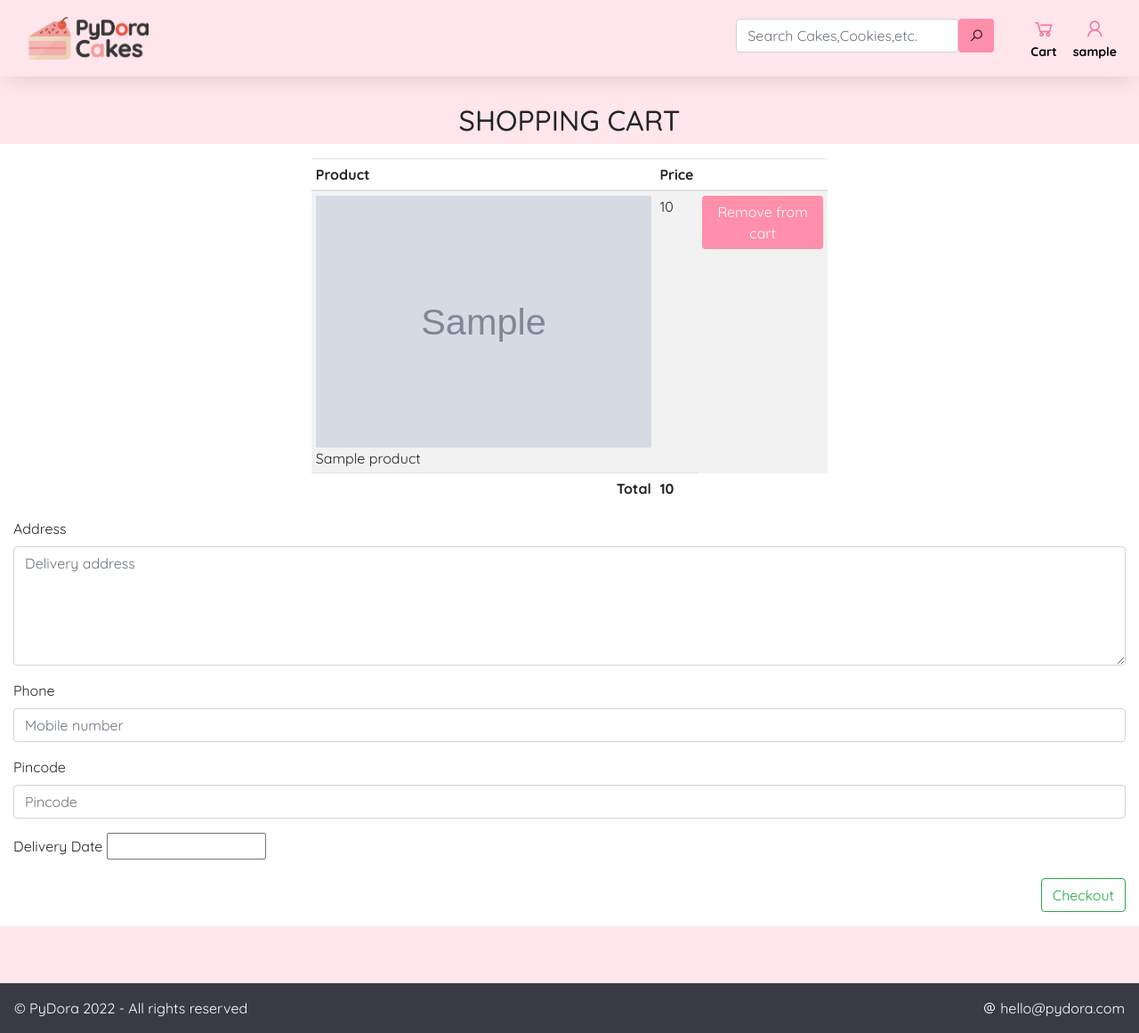
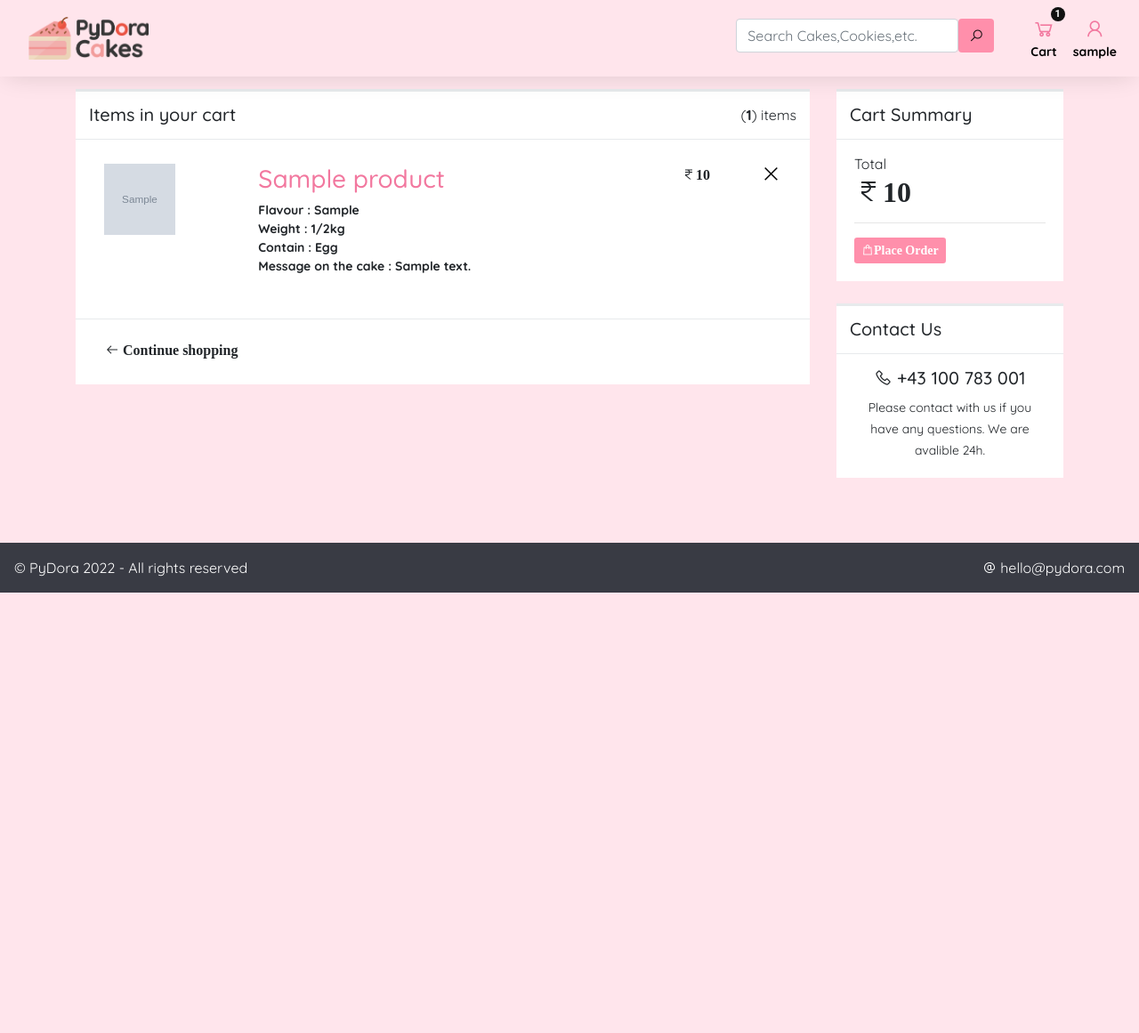
Before and after one commit to Gopika-gs/pydoracake-, a Django app: page /usercart in a window 1280 px wide. Shown: the whole page at 89% size. After the commit the page ends 666 px from the top, so only its background shows below. Run offline with Django 3.2, Linux system fonts and the light colour scheme; a user stored in the database is signed in; tables that the repository leaves empty hold one stand-in row (values such as "Sample post"); grey boxes marked "Sample" are stand-in pictures; some libraries are stand-ins or nearby versions.

Commit message:
updated with new features

```diff
--- a/storefront/models.py
+++ b/storefront/models.py
@@ -37,7 +37,7 @@ class CustomerCart(models.Model):
     addedon = models.DateTimeField(auto_now_add=True)
     upgrade = models.CharField(choices=UPGRADE_CHOICES,default='1/2kg', max_length=10)
     content = models.CharField(choices=CONTENT_CHOICES,default='egg', max_length=10)
-    message = models.CharField(max_length=25,null=True)
+    message = models.TextField(max_length=40,default=None)
 
 
 class CustomerCheckout(models.Model):
@@ -58,5 +58,4 @@ class customerPayedProducts(models.Model):
     customer = models.ForeignKey(User, on_delete=models.CASCADE, null=False, blank=False)
     product_name = models.CharField(max_length=200)
     price = models.FloatField()
-    product_description = models.CharField(max_length=1000)
     checkout_details = models.ForeignKey(CustomerCheckout, on_delete=models.CASCADE, null=False, blank=False)
--- a/storefront/static/main.css
+++ b/storefront/static/main.css
@@ -1,6 +1,10 @@
 body {
   font-family: "Quicksand", sans-serif;
   background-color: #FFE5EC;
+}
+
+a:hover {
+  color: #000000;
 }
 
 #search-button:hover {
@@ -148,6 +152,10 @@ figure {
   font-size: 14px;
 }
 
+.la-times {
+  font-size: 23px;
+}
+
 .one {
   display: none;
 }
@@ -172,6 +180,8 @@ figure {
   object-fit: cover;
 }
 
+
+
 hr {
   margin-top: 1rem;
   margin-bottom: 1rem;
@@ -189,6 +199,191 @@ ul {
   width: 50%;
 }
 
+.payment {
+  border: 1px solid #f2f2f2;
+  height: 280px;
+  border-radius: 20px;
+  background: #fff;
+}
+
+.payment_header {
+  background: #f2789f;
+  padding: 20px;
+  border-radius: 20px 20px 0px 0px;
+
+}
+
+.check {
+  margin: 0px auto;
+  width: 50px;
+  height: 50px;
+  border-radius: 100%;
+  background: #fff;
+  text-align: center;
+}
+
+.check i {
+  vertical-align: middle;
+  line-height: 50px;
+  font-size: 41px;
+}
+
+.content {
+  text-align: center;
+}
+
+.content h1 {
+  font-size: 25px;
+  padding-top: 25px;
+}
+
+.content a {
+  width: 200px;
+  height: 35px;
+  color: #fff;
+  border-radius: 30px;
+  padding: 5px 10px;
+  background: #f2789f;
+  transition: all ease-in-out 0.3s;
+}
+
+.content a:hover {
+  text-decoration: none;
+  background: #000;
+}
+
+
+.text-navy {
+  color: #f2789f;
+}
+
+.text-navy:hover {
+  text-decoration: none;
+}
+
+.count {
+  position: absolute;
+  top: 0;
+  right: 0;
+  z-index: 2;
+  font-size: 11px;
+  border-radius: 50%;
+  background: #111111;
+  width: 16px;
+  height: 16px;
+  line-height: 16px;
+  display: block;
+  text-align: center;
+  color: white;
+  font-family: 'Roboto', sans-serif;
+  font-weight: bold;
+}
+
+.cart-product-imitation img {
+  text-align: center;
+  height: 80px;
+  width: 80px;
+  background-color: #f8f8f9;
+}
+
+.la-times {
+  color: #000;
+}
+
+
+
+.product-imitation.xl {
+  padding: 120px 0;
+}
+
+.product-desc {
+  padding: 20px;
+  position: relative;
+}
+
+.ecommerce .tag-list {
+  padding: 0;
+}
+
+.ecommerce .fa-star {
+  color: #d1dade;
+}
+
+.ecommerce .fa-star.active {
+  color: #f8ac59;
+}
+
+.ecommerce .note-editor {
+  border: 1px solid #e7eaec;
+}
+
+table.shoping-cart-table {
+  margin-bottom: 0;
+}
+
+table.shoping-cart-table tr td {
+  border: none;
+  text-align: right;
+}
+
+table.shoping-cart-table tr td.desc,
+table.shoping-cart-table tr td:first-child {
+  text-align: left;
+}
+
+table.shoping-cart-table tr td:last-child {
+  width: 80px;
+}
+
+.ibox {
+  clear: both;
+  margin-bottom: 25px;
+  margin-top: 0;
+  padding: 0;
+}
+
+.ibox.collapsed .ibox-content {
+  display: none;
+}
+
+.ibox:after,
+.ibox:before {
+  display: table;
+}
+
+.ibox-title {
+  -moz-border-bottom-colors: none;
+  -moz-border-left-colors: none;
+  -moz-border-right-colors: none;
+  -moz-border-top-colors: none;
+  background-color: #ffffff;
+  border-color: #e7eaec;
+  border-image: none;
+  border-style: solid solid none;
+  border-width: 3px 0 0;
+  color: inherit;
+  margin-bottom: 0;
+  padding: 14px 15px 7px;
+  min-height: 48px;
+}
+
+.ibox-content {
+  background-color: #ffffff;
+  color: inherit;
+  padding: 15px 20px 20px 20px;
+  border-color: #e7eaec;
+  border-image: none;
+  border-style: solid solid none;
+  border-width: 1px 0;
+}
+
+.ibox-footer {
+  color: inherit;
+  border-top: 1px solid #e7eaec;
+  font-size: 90%;
+  background: #ffffff;
+  padding: 10px 15px;
+}
 
 .footer {
   background-color: #393b44;
--- a/storefront/templates/customercart.html
+++ b/storefront/templates/customercart.html
@@ -1,93 +1,104 @@
 {% extends "partials/base.html" %}
+{% block cart %}
 
-
-{% block cart %}
-<div class="col-12">
-    <!-- Main Content -->
+<div class="container">
+    <div class="wrapper wrapper-content animated fadeInRight">
         <div class="row">
-        <div class="col-12 mt-3 text-center text-uppercase">
-            <h2>Shopping Cart</h2>
+            <div class="col-md-9">
+                <div class="ibox">
+                    <div class="ibox-title">
+                        <span class="float-right">(<strong>{{totalitems}}</strong>) items</span>
+                        <h5>Items in your cart</h5>
                     </div>
-    </div>
-
-    <main class="row">
-        <div class="col-12 bg-white py-3 mb-3">
-            <div class="row">
-                {%if usercart%}
-                <div class="col-lg-6 col-md-8 col-sm-10 mx-auto table-responsive">
-                    <div class="col-12">
-                        <table class="table table-striped table-hover table-sm">
-                            <thead>
-                            <tr>
-                                <th>Product</th>
-                                <th>Price</th>
-                                <th></th>
-                            </tr>
-                            </thead>
+                    {% if usercart%}
+                    <div class="ibox-content">
+                        <div class="table-responsive">
+                            <table class="table shoping-cart-table">
                                 <tbody>
                                     {% for item in usercart %}
                                 <tr>
                                     <td>
+                                        <div class="cart-product-imitation">
                                             <img src="{{item.product.img.url}}" class="img-fluid">
-                                        {{item.product.name}}
+                                        </div>
+                                    </td>
+                                    <td class="desc">
+                                        <h3>
+                                            <a href="#" class="text-navy">
+                                                {{item.product.name|capfirst}}
+                                            </a>
+                                        </h3>
+                                        <dl class="small m-b-none">
+                                            <dt>Flavour : {{item.product.flavour|capfirst}} </dt>
+                                            <dt>Weight : {{item.upgrade}}</dt>
+                                            <dt>Contain : {{item.content|capfirst}}</dt>
+                                            <dt>Message on the cake : {{item.message|capfirst}}</dt>
+                                        </dl>
                                     </td>
                                     <td>
-                                        {{item.product.price}}
+                                        <i class="las la-rupee-sign">{{item.product.price}}</i>
                                     </td>
                                     <td>
-                                        <a href="{%url 'removefromcartpage' product_id=item.product.id%}" class="btn btn-primary">Remove from cart</a>
+                                        <a href = "{%url 'removefromcartpage' product_id=item.product.id%}"><i class="las la-times"></i></a>
                                     </td>
                                 </tr>
-                                {% endfor %}
+                                {% endfor%}
                                 </tbody>
-                            <tfoot>
-                                <tr>
-                                    <th class="text-right">Total</th>
-                                    <th>{{totalprice}}</th>
-                                </tr>
-                            </tfoot>
                             </table>
                         </div>
                     </div>
-                <div class="col-12">
-                    <form action="{% url 'checkoutcustomer' %}" method="POST">
 
-                        {%csrf_token%}
-                        <div class="form-group">
-                            <label for="address">Address</label>
-                            {{checkoutform.address}}
+                    <div class="ibox-content">
+                        <a href="{% url 'homepage' %}"><button class="btn btn-white"><i class="las la-arrow-left"> Continue shopping</i></button></a>
                     </div>
-                        <div class="form-group">
-                            <label for="phone">Phone</label>
-                            {{checkoutform.phone}}
+                    {% else %}
+
+                    <div class="col-lg-6 col-md-8 col-sm-10 mx-auto table-responsive text-center mt-4 ibox-content">
+                        <h3 class="text-danger text-center">No product is available in cart</h3>
+                        <a href="{% url 'homepage' %}" class="btn btn-sm btn-info mx-auto">KEEP BROWSING</a>
                     </div>
-                        <div class="form-group">
-                            <label for="pincode">Pincode</label>
-                            {{checkoutform.pincode}}
+                    {% endif %}
                 </div>
-                        <div class="form-group">
-                            <label for="date">Delivery Date</label>
-                            {{checkoutform.date}}
+            </div>
+            <div class="col-md-3">
+                <div class="ibox">
+                    <div class="ibox-title">
+                        <h5>Cart Summary</h5>
+                    </div>
+                    <div class="ibox-content">
+                        <span>
+                            Total
+                        </span>
+                        <h2 class="font-bold">
+                            <i class="las la-rupee-sign">{{totalprice}}</i>
+                        </h2>
+                        <hr>
+
+                        <div class="m-t-sm">
+                            <div class="btn-group">
+                            <a href="{%url 'placeorder'%}" class="btn btn-primary btn-sm"><i class="las la-shopping-bag">Place Order</i></a>
+                            </div>
+                        </div>
+                    </div>
+                </div>
+                <div class="ibox">
+                    <div class="ibox-title">
+                        <h5>Contact Us</h5>
+                    </div>
+                    <div class="ibox-content text-center">
+                        <h5><i class="las la-phone"></i> +43 100 783 001</h5>
+                        <span class="small">
+                            Please contact with us if you have any questions. We are avalible 24h.
+                        </span>
+                    </div>
+                </div>
+            </div>
+        </div>
     </div>
 </div>
 
-                <div class="col-12 text-right">
-                    <input type="submit" class="btn btn-outline-success" value="Checkout">
-                </div>
-            </form>
 
-        </div>
-                {%else%}
-                <div class="col-lg-6 col-md-8 col-sm-10 mx-auto table-responsive text-center">
-                    <h3 class="text-danger text-center">No product is available in cart</h3>
-                    <a href="{% url 'homepage' %}" class="btn btn-sm btn-info mx-auto">KEEP BROWSING</a>
-                </div>
-                {%endif%}
-            </div>
-        </div>
-    </main>
-    <!-- Main Content -->
-</div>
+
 {% endblock cart%}
 {% block scripts%}
 <script>
--- a/storefront/templates/homepage.html
+++ b/storefront/templates/homepage.html
@@ -6,7 +6,7 @@
       {% for category in categories %}
 
       <div class="col-12 col-md-4 col-lg-3">
-          <div class="home-cake-card card mb-3">
+          <div class="home-cake-card card mb-3 h-200 overflow-hidden">
             <a class="card-link" href="{% url 'viewMore' category_id=category.id %}">
               <img src="{{category.img.url}}" class="card-img-top">
               <div class="card-body">
--- a/storefront/templates/partials/base.html
+++ b/storefront/templates/partials/base.html
@@ -50,7 +50,10 @@
               <a class="text-decoration-none" href="{% url 'usercart' %}">
                 <table>
                   <tr>
-                    <td><a class="nav-link guest text-center pb-0"><i class="las la-shopping-cart"></i></a></td>
+                    <td>
+                      <span class="count">{{cartn.totalitems}}</span>
+                      <a class="nav-link guest text-center pb-0"><i class="las la-shopping-cart"></i></a>
+                    </td>
                   </tr>
                   <tr>
                     <td><a class="nav-link guest text-center pt-0">Cart</a></td></tr>
@@ -142,9 +145,15 @@
       {% endblock %}
 
       {% block cheackout %}
-      {%endblock%}
+      {% endblock %}
 
       {% block searchresult %}
+      {% endblock %}
+
+      {% block payment_success %}
+      {% endblock %}
+
+      {% block Checkout %}
       {% endblock %}
 
 
--- a/storefront/templates/view_more.html
+++ b/storefront/templates/view_more.html
@@ -6,12 +6,12 @@
   <div class="container  mt-4">
     <div class="row">
         {% for product in prod %}
-      <div class="col-12 col-md-4 col-lg-3">
+      <div class="col-12 col-md-4 col-lg-3  h-200">
         <a class="card-link" href="{% url 'detailpage' id=product.id %}">
           <div class="home-cake-card card mb-3">
               <img src="{{product.img.url}}" class="card-img-top">
               <div class="card-body">
-                <h5 class="card-title font-weight-bold">{{product.name}}</h5>
+                <h5 class="card-title font-weight-bold ">{{product.name}}</h5>
                 <h4 class="font-weight-bold" ><i class="las la-rupee-sign detailrupee"></i>{{product.price}}</h4>
               </div></a>
           </div>
--- a/storefront/urls.py
+++ b/storefront/urls.py
@@ -20,6 +20,8 @@ urlpatterns=[
     path('markpaymentsuccess', views.markpaymentsuccess, name='markpaymentsuccess'),
     path('guestaddtocart', views.guestaddtocart, name='guestaddtocart'),
     path('guestcheckoutcustomer', views.guestcheckoutcustomer, name='guestcheckoutcustomer'),
-    path('buynow', views.buynow, name='buynow')
+    path('buynow', views.buynow, name='buynow'),
+    path('paymentsuccess', views.paymentsuccess, name='paymentsuccess'),
+    path('placeorder',views.placeorder, name='placeorder'),
 
 ]
--- a/storefront/views.py
+++ b/storefront/views.py
@@ -15,14 +15,21 @@ from storefront.forms import  CustomerCheckoutForm, LoginForm, RegistrationForm
 from django.views import generic
 from django.views.decorators.csrf import csrf_exempt
 
+def cartnum(request):
+    usercart = CustomerCart.objects.filter(customer = request.user).select_related('product')
+    totalitems = len(usercart)
+    return {'totalitems':totalitems}
+
+
 def search(request):
     results = []
+    cartn = cartnum(request)
     if request.method == "GET":
         query = request.GET.get('search')
         if query == '':
             query = 'None'
         results = Products.objects.filter(Q(name__icontains=query) | Q(img__icontains=query) | Q(price__icontains=query))
-    return render(request, 'storefront/search_page.html', {'query': query, 'results': results})
+    return render(request, 'storefront/search_page.html', {'query': query, 'results': results,'cartn':cartn})
 
 
 @login_required(login_url = reverse_lazy('login'))
@@ -31,8 +38,10 @@ def logout(request):
     return redirect("/")
 
 def homepage(request):
+    cartn = cartnum(request)
     categories = Categorys.objects.all()
-    return render(request,'homepage.html',{'categories': categories})
+    return render(request,'homepage.html',{'categories': categories,
+                                            'cartn':cartn})
 
 def is_ajax(request):
     return request.META.get('HTTP_X_REQUESTED_WITH') == 'XMLHttpRequest'
@@ -40,7 +49,7 @@ def is_ajax(request):
 def register(request):
     if request.method == 'POST':
         registerform = RegistrationForm(request.POST)
-
+        cartn = cartnum(request)
         if registerform.is_valid():
             username = registerform.cleaned_data['username']
             email = registerform.cleaned_data['email']
@@ -62,11 +71,11 @@ def register(request):
 
         else:
             registerform = RegistrationForm(request.POST)
-            context = {'registerform':registerform}
+            context = {'registerform':registerform,'cartn':cartn}
             return render(request, 'create-account.html',context)
     else:
         registerform = RegistrationForm()
-    return render(request,'create-account.html',{'registerform':registerform})
+    return render(request,'create-account.html',{'registerform':registerform,'cartn':cartn})
 
 
 def login(request):
@@ -75,6 +84,7 @@ def login(request):
     else:
         if request.method == 'POST':
             login_form = LoginForm(request.POST)
+            cartn = cartnum(request)
             if login_form.is_valid():
                 username = login_form.cleaned_data['username']
                 password = login_form.cleaned_data['password']
@@ -98,25 +108,30 @@ def login(request):
                 return render(request,"login.html",{"form":login_form})
         else:
             login_form = LoginForm()
-            return render(request,"login.html",{"form":login_form})
+            return render(request,"login.html",{"form":login_form,'cartn':cartn})
 
 
 def viewMore(request,category_id):
     prod = Products.objects.filter(category = category_id)
+    cartn = cartnum(request)
     usercart = []
-    return render(request,'view_more.html',{'prod': prod})
+    return render(request,'view_more.html',{'prod': prod,'cartn':cartn})
 
 def guestaddtocart(request):
-    return render(request,'guestcart.html')
+    cartn = cartnum(request)
+    return render(request,'guestcart.html',{'cartn':cartn})
 
 def guestcheckoutcustomer(request):
-    return render(request,'storefront/guestcheckout.html')
+    cartn = cartnum(request)
+    return render(request,'storefront/guestcheckout.html',{'cartn':cartn})
 
 def guestcart(request):
-    return render(request,'guestcart.html')
+    cartn = cartnum(request)
+    return render(request,'guestcart.html',{'cartn':cartn})
 
 def detailpage(request,id):
     prod = Products.objects.get(id = id)
+    cartn = cartnum(request)
     if request.user.is_authenticated:
         usercart = CustomerCart.objects.filter(customer = request.user)
         cart_product_ids = []
@@ -124,9 +139,9 @@ def detailpage(request,id):
             for item in usercart:
                 cart_product_ids.append(item.product.id)
 
-        return render(request,'storefront/products_detail.html',{'prod': prod,'usercart':usercart, 'cart_product_ids': cart_product_ids})
+        return render(request,'storefront/products_detail.html',{'prod': prod,'usercart':usercart, 'cart_product_ids': cart_product_ids,'cartn':cartn})
     else:
-        return render(request,'storefront/products_detail.html',{'prod': prod})
+        return render(request,'storefront/products_detail.html',{'prod': prod,'cartn':cartn})
 
 @csrf_exempt
 @login_required(login_url = reverse_lazy('login'))
@@ -161,7 +176,11 @@ def addtocart(request):
         if CustomerCart.objects.filter(customer = user,product_id=product_id):
             return JsonResponse({'result':'failed'})
         else:
-            cart_instance = CustomerCart(customer = user,product_id=product_id,message=message,upgrade=upgrade,content=content)
+            cart_instance = CustomerCart(customer = user,
+                                        product_id = product_id,
+                                        message = message,
+                                        upgrade = upgrade,
+                                        content=content)
             cart_instance.save()
             return JsonResponse({'result':'success'})
 
@@ -185,15 +204,18 @@ def removefromcartpage(request,product_id):
 @login_required(login_url = reverse_lazy('login'))
 def viewcustomercart(request):
     usercart = CustomerCart.objects.filter(customer = request.user).select_related('product')
+    cartn = cartnum(request)
     totalprice = sum(item.product.price for item in usercart)
-    checkoutForm = CustomerCheckoutForm()
+    totalitems = len(usercart)
     return render(request,'customercart.html',{'usercart':usercart,
                                                         'totalprice':totalprice,
-                                                        'checkoutform':checkoutForm})
+                                                        'totalitems':totalitems,
+                                                        'cartn':cartn})
 
 @login_required
 def checkoutcustomer(request):
     if request.method == 'POST':
+        cartn = cartnum(request)
         user = request.user
         address = request.POST['address']
         phone = request.POST['phone']
@@ -237,20 +259,22 @@ def checkoutcustomer(request):
                     'username' : request.user.first_name+' '+request.user.last_name,
                     'useremail' : request.user.email,
                     'phonenum' : phone,
-                    'rzpkey' : 'rzp_test_bAYqeZhjXN8pf0'
+                    'rzpkey' : 'rzp_test_NjFTSrtk8dCDt7',
+                    'cartn':cartn
                     }
         return render(request,'cheackoutform.html',context)
     else:
-      return HttpResponseRedirect(reverse('usercart'))
+      return HttpResponseRedirect(reverse('homepage'))
 
 @csrf_exempt
 @login_required(login_url = reverse_lazy('login'))
 def markpaymentsuccess(request):
-    if request.is_ajax():
+     if is_ajax(request=request):
         order_id = request.POST['order_id']
         payment_id = request.POST['payment_id']
         payment_signature = request.POST['payment_signature']
         user = request.user
+
         customercart_order_instance = CustomerCheckout.objects.get(order_id = order_id,
                                                                 customer=user)
         customercart_order_instance.payment_signature = payment_signature
@@ -260,3 +284,15 @@ def markpaymentsuccess(request):
         customercart_instance = CustomerCart.objects.filter(customer = user)
         customercart_instance.delete()
         return JsonResponse({'result':'success'})
+
+
+@csrf_exempt
+@login_required(login_url = reverse_lazy('login'))
+def paymentsuccess(request):
+    cartn = cartnum(request)
+    return render(request,'storefront/paymentsuccess.html',{'cartn':cartn})
+
+def placeorder(request):
+    cartn = cartnum(request)
+    checkoutForm = CustomerCheckoutForm()
+    return render(request,'storefront/placeorder.html',{'checkoutform':checkoutForm,'cartn':cartn})
```
Also changed, not shown: assets/css/main.css (+101 -16 lines), storefront/templates/cheackoutform.html (+5 -3 lines), storefront/templates/storefront/paymentsuccess.html (added, +19 -0 lines), storefront/templates/storefront/placeorder.html (added, +41 -0 lines), storefront/templates/storefront/products_detail.html (+5 -3 lines), storefront/migrations/0015_remove_customerpayedproducts_product_description.py (added), storefront/migrations/0016_alter_customercart_content.py (added), storefront/migrations/0017_alter_customercart_content.py (added), storefront/migrations/0018_alter_customercart_content_and_more.py (added), storefront/migrations/0019_alter_customercart_message.py (added), storefront/migrations/0020_alter_customercart_message.py (added), storefront/migrations/0021_alter_customercart_message.py (added). Lines whose indentation alone changed are shown as unchanged.
